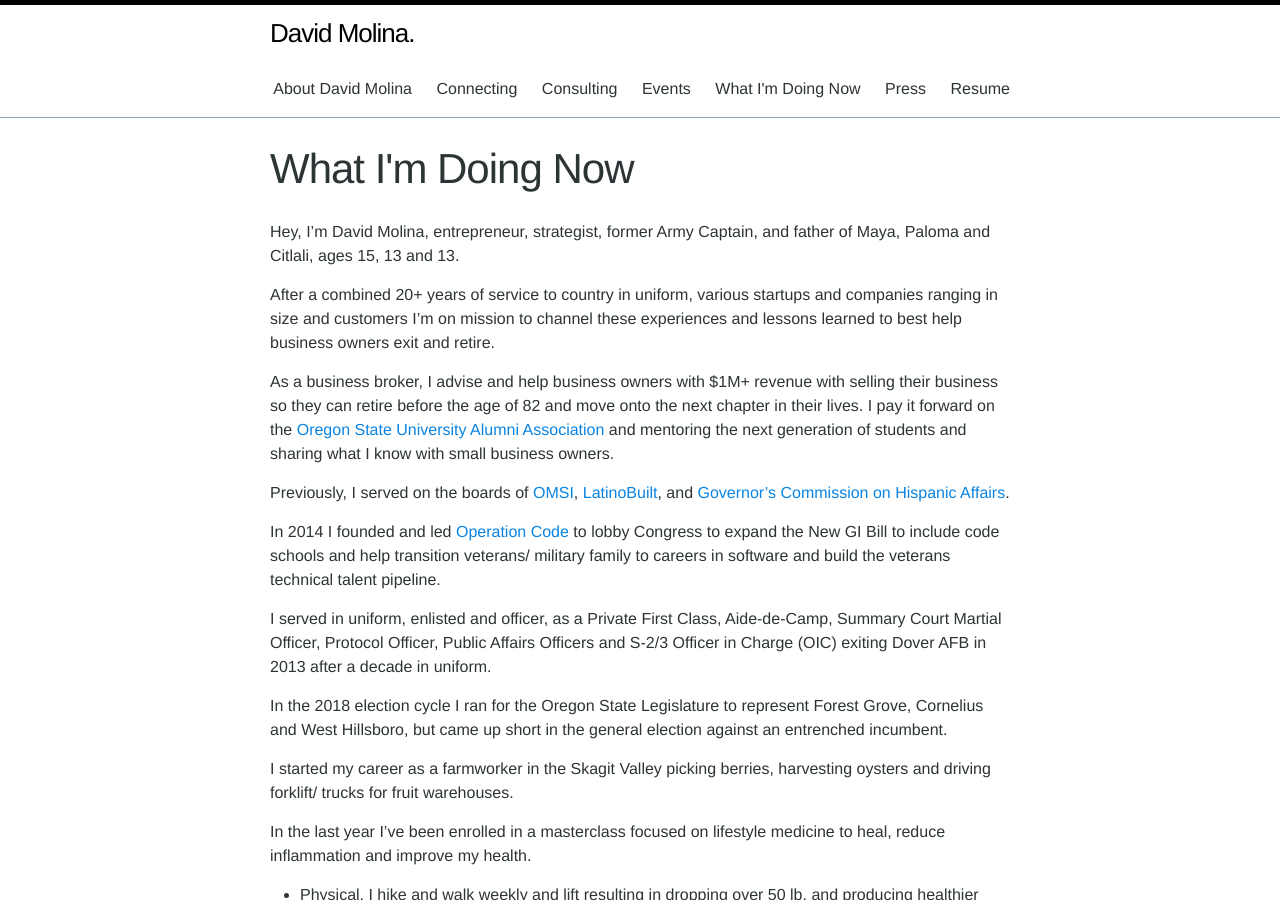
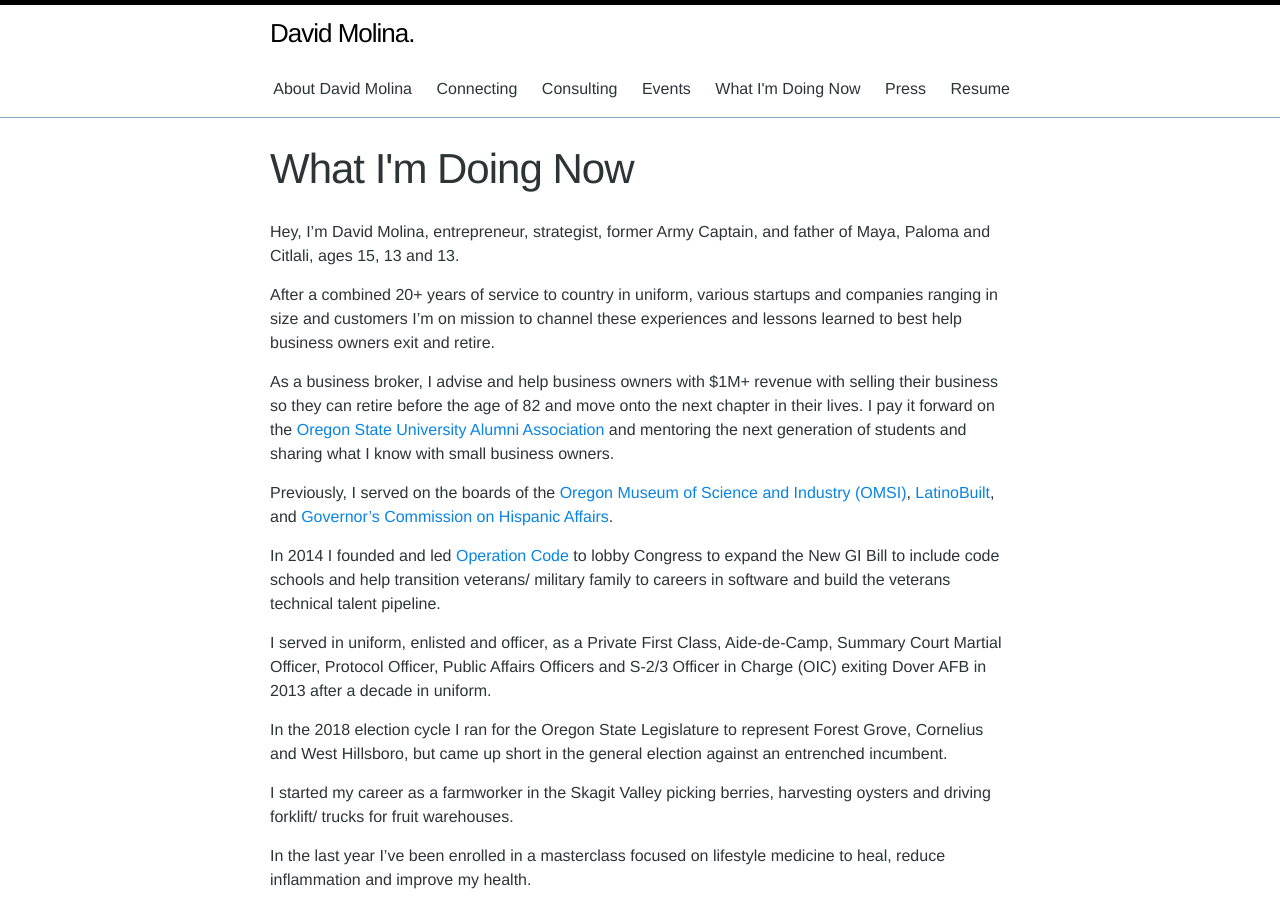
Before and after one commit to davidmolina/davidmolina.github.io, a Jekyll site: the page built from now.md, in a window 1280 px wide and 900 px high. Built offline with Jekyll 4.4.1, drawn with Linux system fonts in a browser that asks for light colours.

Commit message:
update link

```diff
--- a/now.md
+++ b/now.md
@@ -10,7 +10,7 @@ After a combined 20+ years of service to country in uniform, various startups an
 
 As a business broker, I advise and help business owners with $1M+ revenue with selling their business so they can retire before the age of 82 and move onto the next chapter in their lives. I pay it forward on the [Oregon State University Alumni Association](https://fororegonstate.org/) and mentoring the next generation of students and sharing what I know with small business owners.
 
-Previously, I served on the boards of [OMSI](https://omsi.edu/), [LatinoBuilt](https://latinobuilt.org/), and [Governor's Commission on Hispanic Affairs](https://www.oregon.gov/oac/ocha/Pages/index.aspx).
+Previously, I served on the boards of the [Oregon Museum of Science and Industry (OMSI)](https://omsi.edu), [LatinoBuilt](https://latinobuilt.org/), and [Governor's Commission on Hispanic Affairs](https://www.oregon.gov/oac/ocha/Pages/index.aspx).
 
 In 2014 I founded and led [Operation Code](https://www.operationcode.org) to lobby Congress to expand the New GI Bill to include code schools and help transition veterans/ military family to careers in software and build the veterans technical talent pipeline.
 
```
